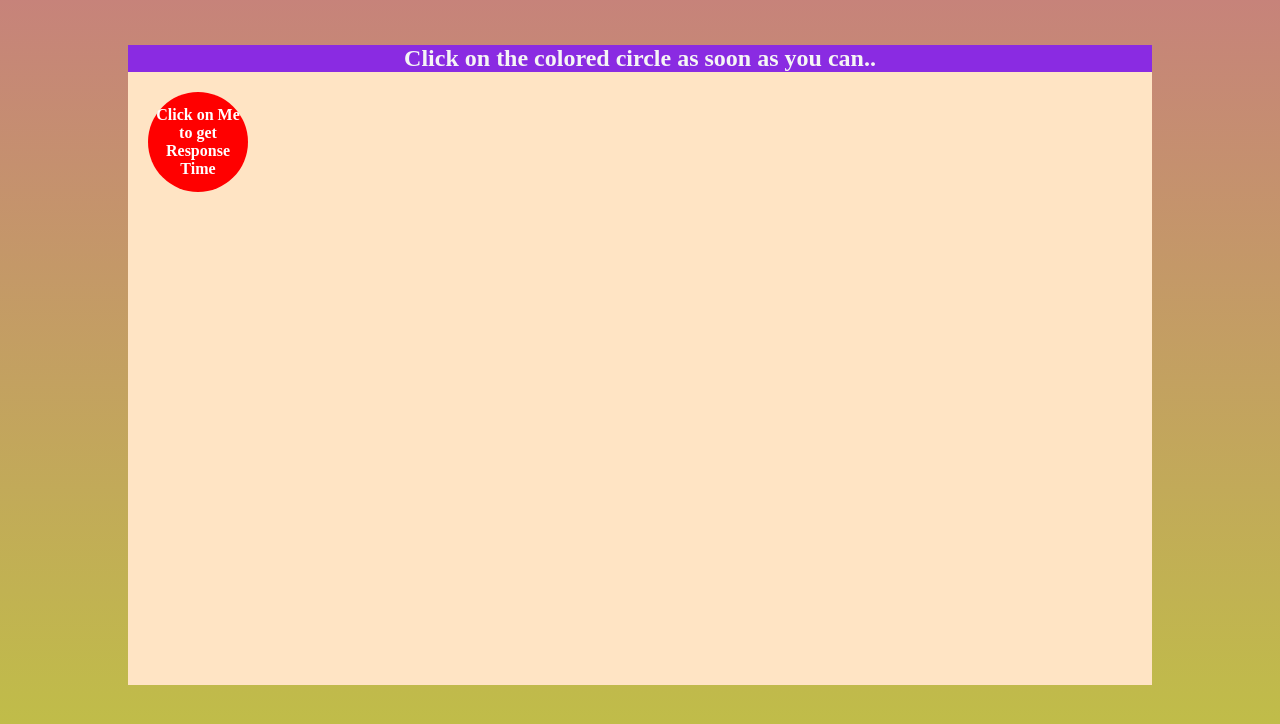
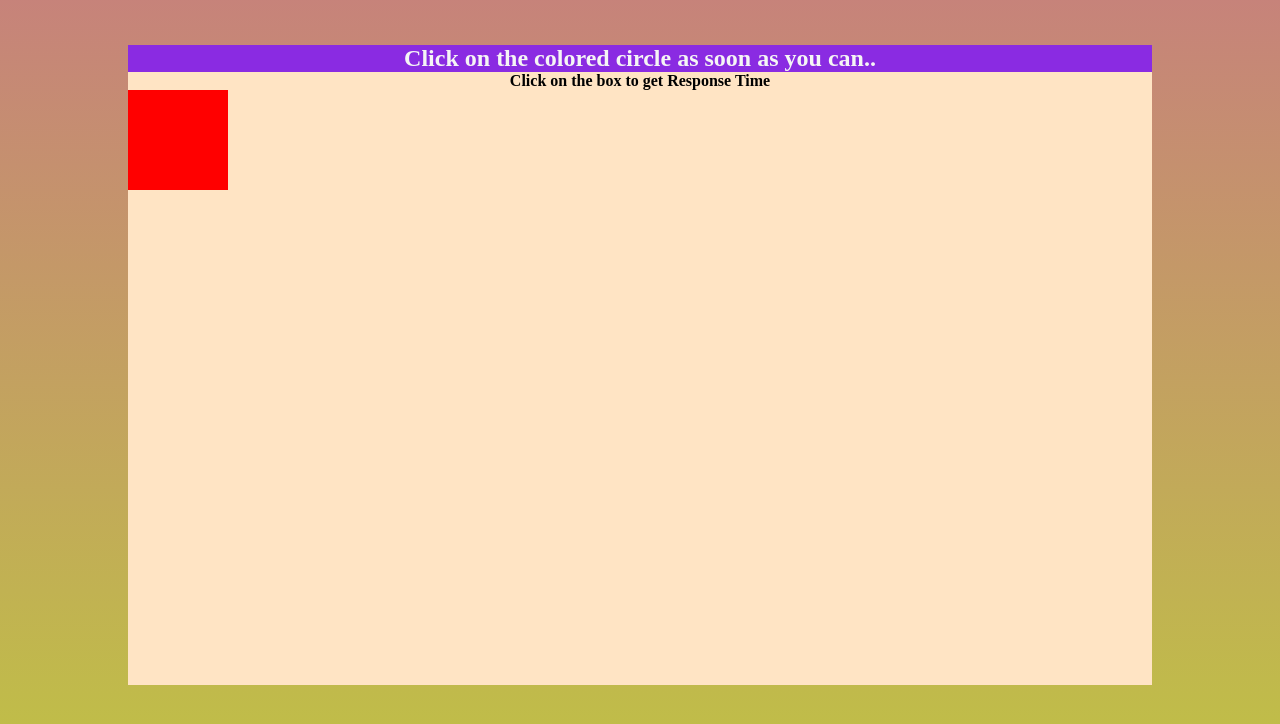
Before and after one commit to hargovindpal/Reaction_Tester, a plain HTML site: page index.html in a window 1280 px wide. Shown: the part 60-784 px from the top of the page. Drawn offline with Linux system fonts and the light colour scheme.

Commit message:
Add files via upload
code updated

```diff
--- a/index.html
+++ b/index.html
@@ -20,8 +20,8 @@
       <div id="container">
         <h2>Click on the colored circle as soon as you can..</h2>
         <div id="objectContainer">
+          <h4 id="reactionTime">Click on the box to get Response Time</h4>
             <div id="object">
-                <h4 id="reactionTime">Click on Me to get Response Time</h4>
             </div>
         </div>
 
--- a/script.js
+++ b/script.js
@@ -44,7 +44,7 @@ object.onclick = function(){
     var eTime =  new Date().getTime(); // Getting Current clicking time slot
     var EndTime =  (eTime/1000).toFixed(3);
     var reactionTime = (EndTime - startTime).toFixed(2);
-    document.getElementById('reactionTime').innerHTML = reactionTime + "Seconds";
+    document.getElementById('reactionTime').innerHTML = "Reaction Time : " + reactionTime + "Seconds";
     object.style.position = 'relative';
     object.style.display ='flex';
     sTime =  new Date().getTime();
--- a/style.css
+++ b/style.css
@@ -57,8 +57,7 @@ h2{
     background-color: red;
     height: 100px;
     width: 100px;
-    margin:20px;
-    border-radius: 50%;
+    margin:20px
     cursor: pointer;
 }
 #object h4{
```
